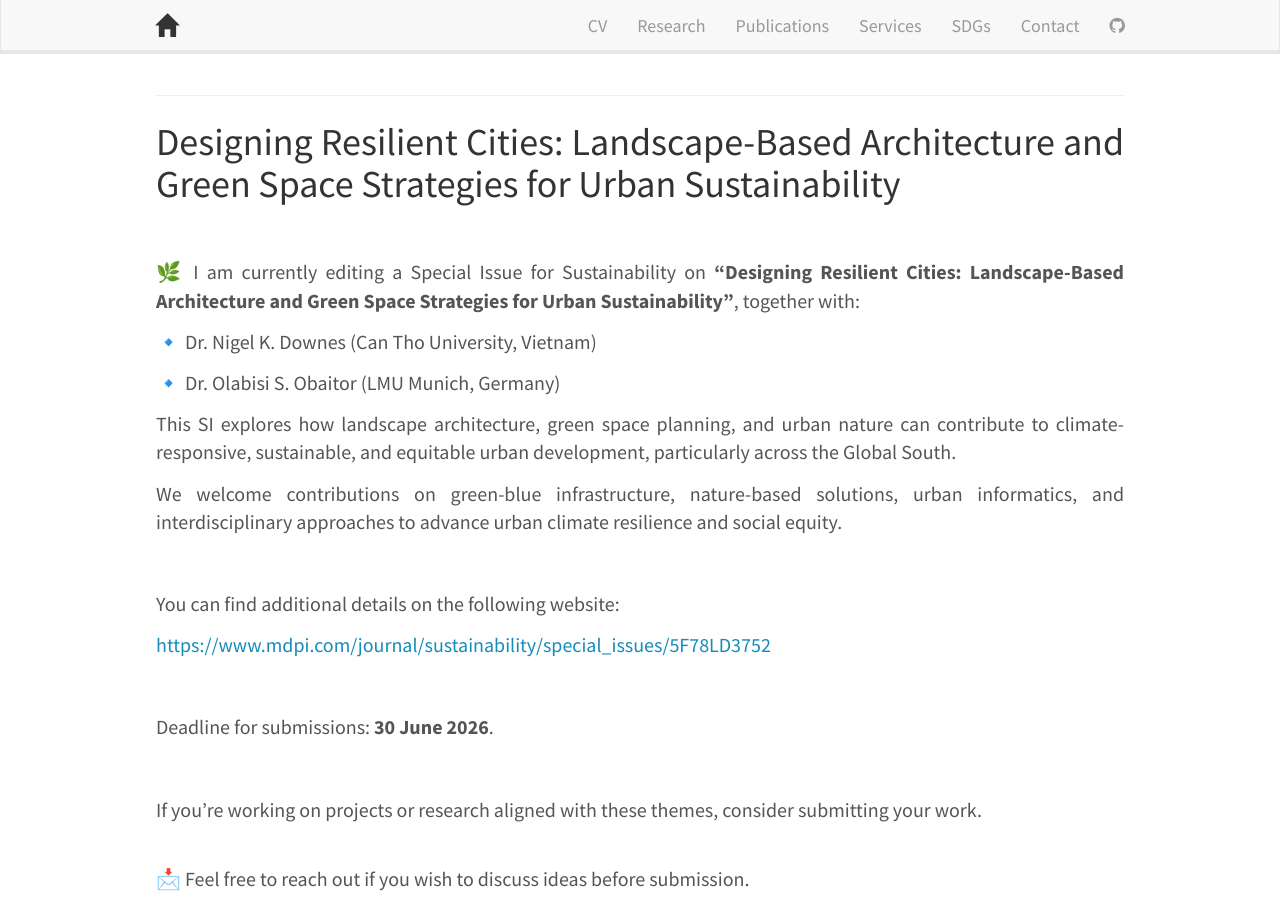
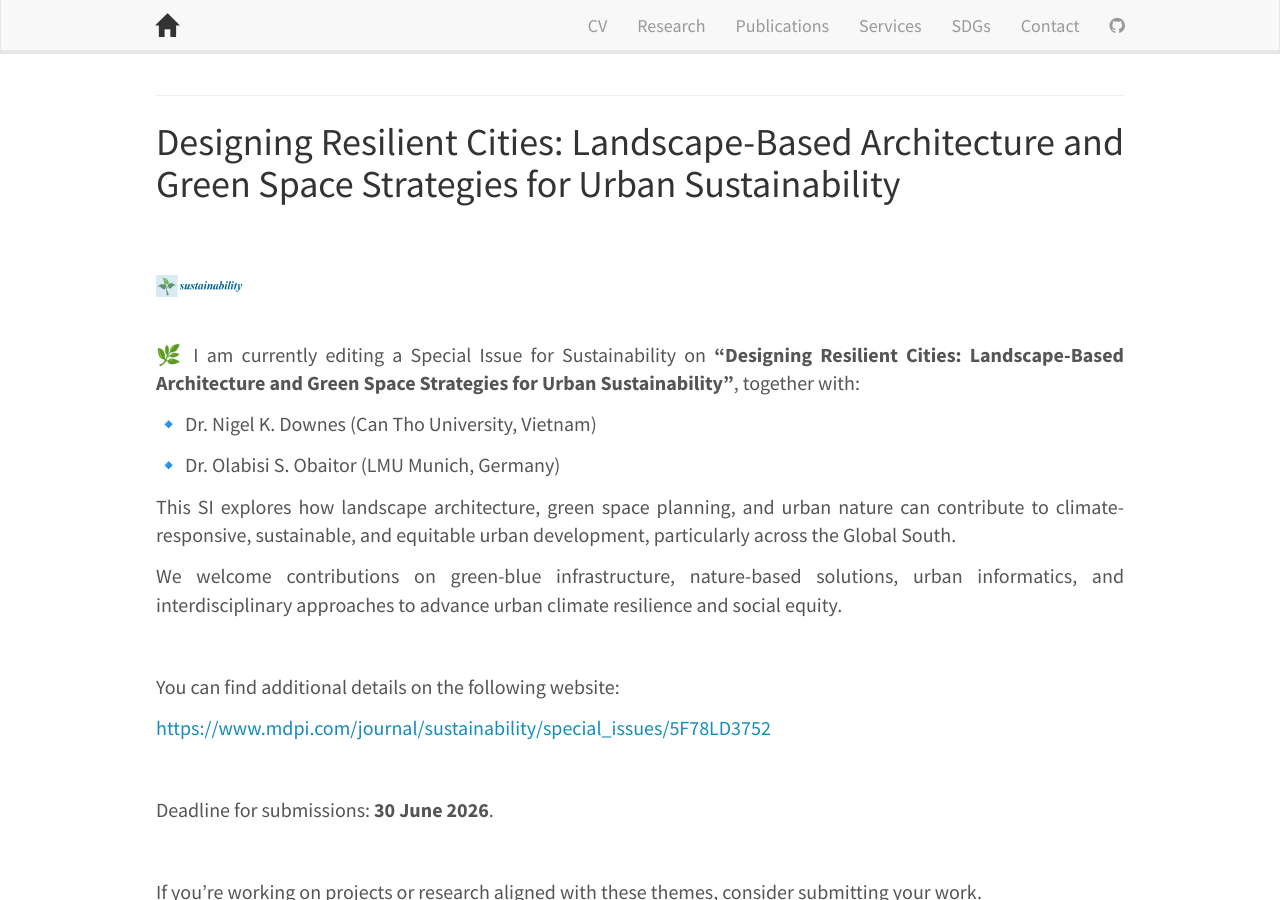
Before and after one commit to canng/cann, a Jekyll site: the page built from _posts/2025-07-01-SI_Sustainability.md, in a window 1280 px wide and 900 px high. Built offline with Jekyll 4.4.1, drawn with Linux system fonts in a browser that asks for light colours; nearby versions of some CDN libraries.

Commit message:
update SI

```diff
--- a/_posts/2025-07-01-SI_Sustainability.md
+++ b/_posts/2025-07-01-SI_Sustainability.md
@@ -11,6 +11,10 @@ date: 2025-07-01
 ## Designing Resilient Cities: Landscape-Based Architecture and Green Space Strategies for Urban Sustainability
 
 <br>
+<figure>
+<img src="{{ site.url }}{{ site.baseurl }}/images/newspic/SI_sustainability_logo.jpg" class="img-responsive" width="100px" height="auto" />
+
+</figure>
 
 <p style="font-size:20px">
 
```
Also changed, not shown: images/newspic/SI_sustainability_logo.jpg (added).
